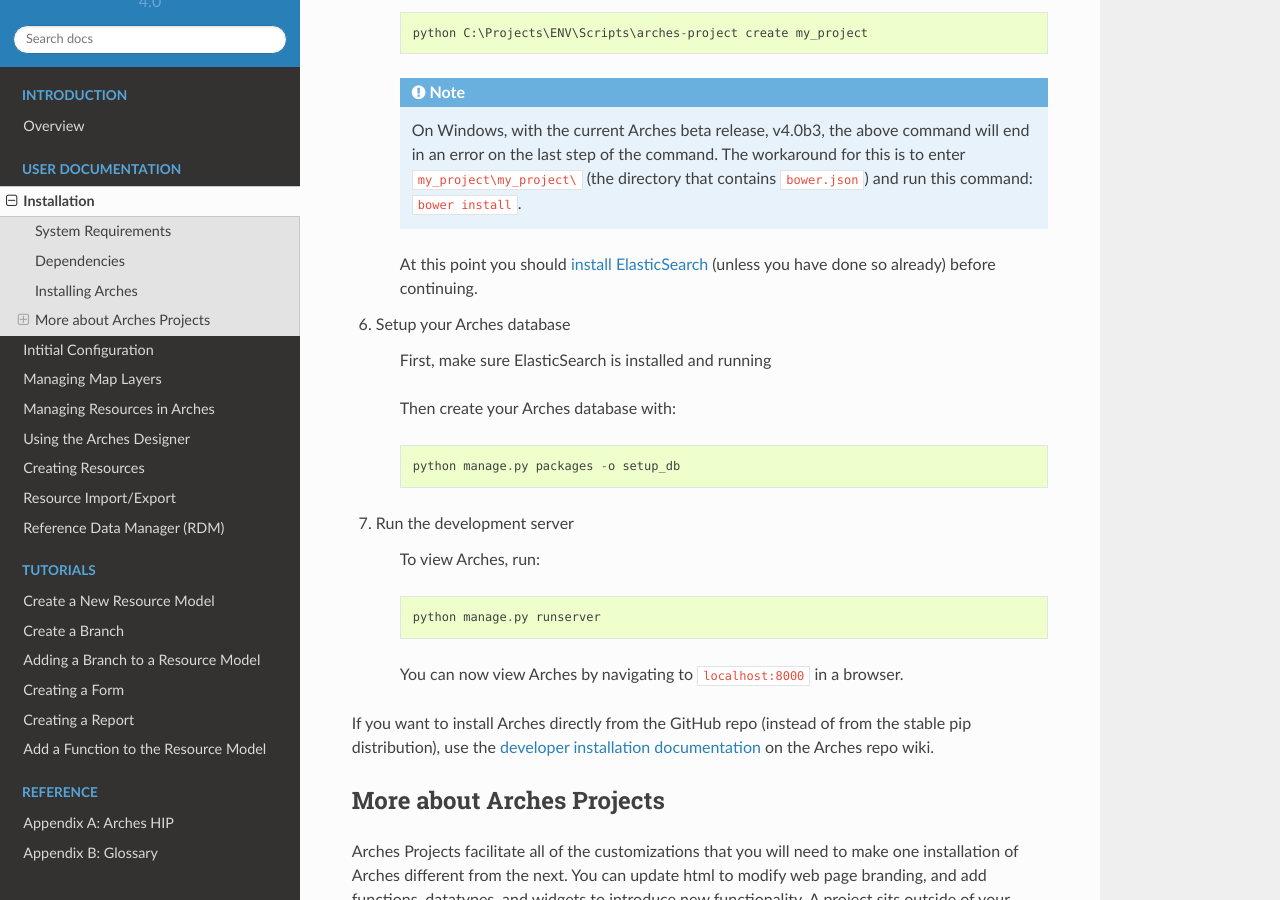
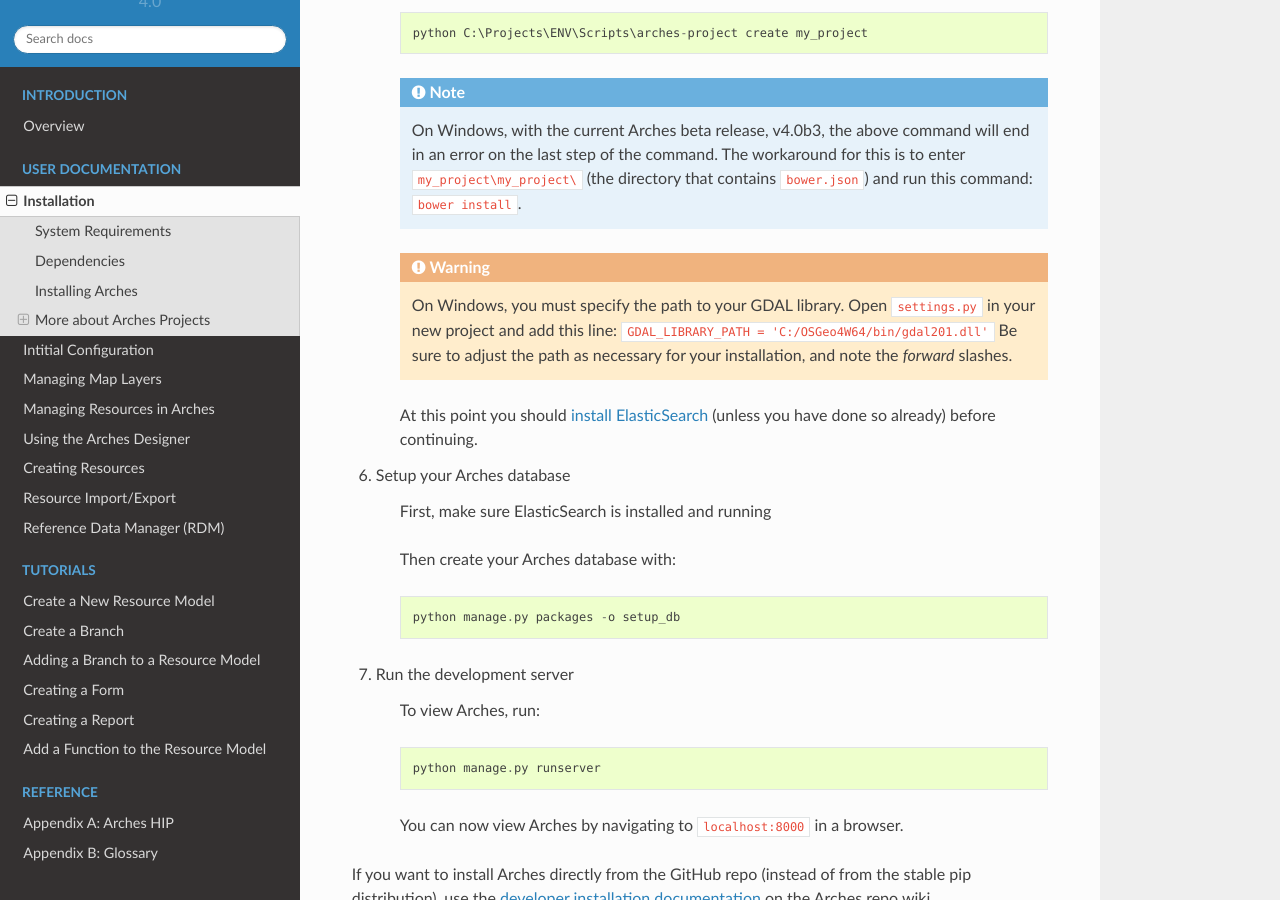
Before and after one commit to archesproject/arches-docs, a Sphinx documentation site: the page built from docs/installation.txt, in a window 1280 px wide and 900 px high, scrolled down 2796 px. Built offline with Sphinx 7.4.7 and the Read the Docs theme 2.0.0, drawn with Linux system fonts in a browser that asks for light colours.

Commit message:
add note about setting gdal library

```diff
--- a/docs/installation.txt
+++ b/docs/installation.txt
@@ -87,6 +87,8 @@
 
     .. note:: On Windows, with the current Arches beta release, v4.0b3, the above command will end in an error on the last step of the command. The workaround for this is to enter ``my_project\my_project\`` (the directory that contains ``bower.json``) and run this command: ``bower install``.
 
+    .. warning:: On Windows, you must specify the path to your GDAL library. Open ``settings.py`` in your new project and add this line: ``GDAL_LIBRARY_PATH = 'C:/OSGeo4W64/bin/gdal201.dll'`` Be sure to adjust the path as necessary for your installation, and note the *forward* slashes.
+
     At this point you should `install ElasticSearch <https://github.com/archesproject/arches/wiki/Installing-Elasticsearch>`_ (unless you have done so already) before continuing.
 
 #. Setup your Arches database
```
